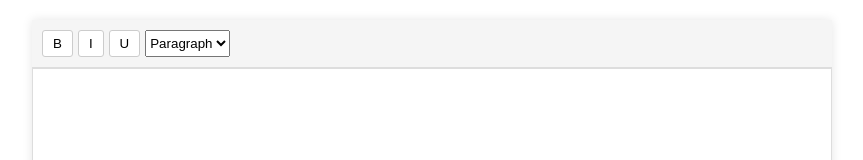
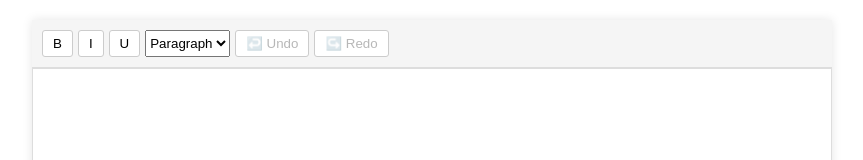
Before and after one commit to mrb1sh0p/rich-text-editor, a React (Create React App) app: page / in a window 1280 px wide. Shown: the top 160 px of the page, without its empty margins (208-1071 px from the left). Built offline with nearby package versions, Linux system fonts and the light colour scheme.

Commit message:
Implement undo/redo functionality

```diff
--- a/src/components/Editor.js
+++ b/src/components/Editor.js
@@ -12,6 +12,21 @@ export default function Editor() {
   const handleCommand = (command, value = null) => {
     document.execCommand(command, false, value);
     saveState();
+  };
+  const handleUndo = () => {
+    setHistory((prev) => ({
+      ...prev,
+      pointer: prev.pointer - 1,
+    }));
+    editorRef.current.innerHTML = history.stack[history.pointer - 1];
+  };
+
+  const handleRedo = () => {
+    setHistory((prev) => ({
+      ...prev,
+      pointer: prev.pointer + 1,
+    }));
+    editorRef.current.innerHTML = history.stack[history.pointer + 1];
   };
 
   const saveState = () => {
@@ -29,12 +44,23 @@ export default function Editor() {
         <button onClick={() => document.execCommand("italic")}>I</button>
         <button onClick={() => document.execCommand("underline")}>U</button>
 
-        <select onChange={(e) => handleCommand('formatBlock', e.target.value)}>
-            <option value="p">Paragraph</option>
-            <option value="h1">Heading 1</option>
-            <option value="h2">Heading 2</option>
-            <option value="h3">Heading 3</option>
+        <select onChange={(e) => handleCommand("formatBlock", e.target.value)}>
+          <option value="p">Paragraph</option>
+          <option value="h1">Heading 1</option>
+          <option value="h2">Heading 2</option>
+          <option value="h3">Heading 3</option>
         </select>
+
+        <button onClick={() => handleUndo()} disabled={history.pointer === 0}>
+          ↩️ Undo
+        </button>
+
+        <button
+          onClick={() => handleRedo()}
+          disabled={history.pointer === history.stack.length - 1}
+        >
+          ↪️ Redo
+        </button>
       </div>
 
       <div
```
